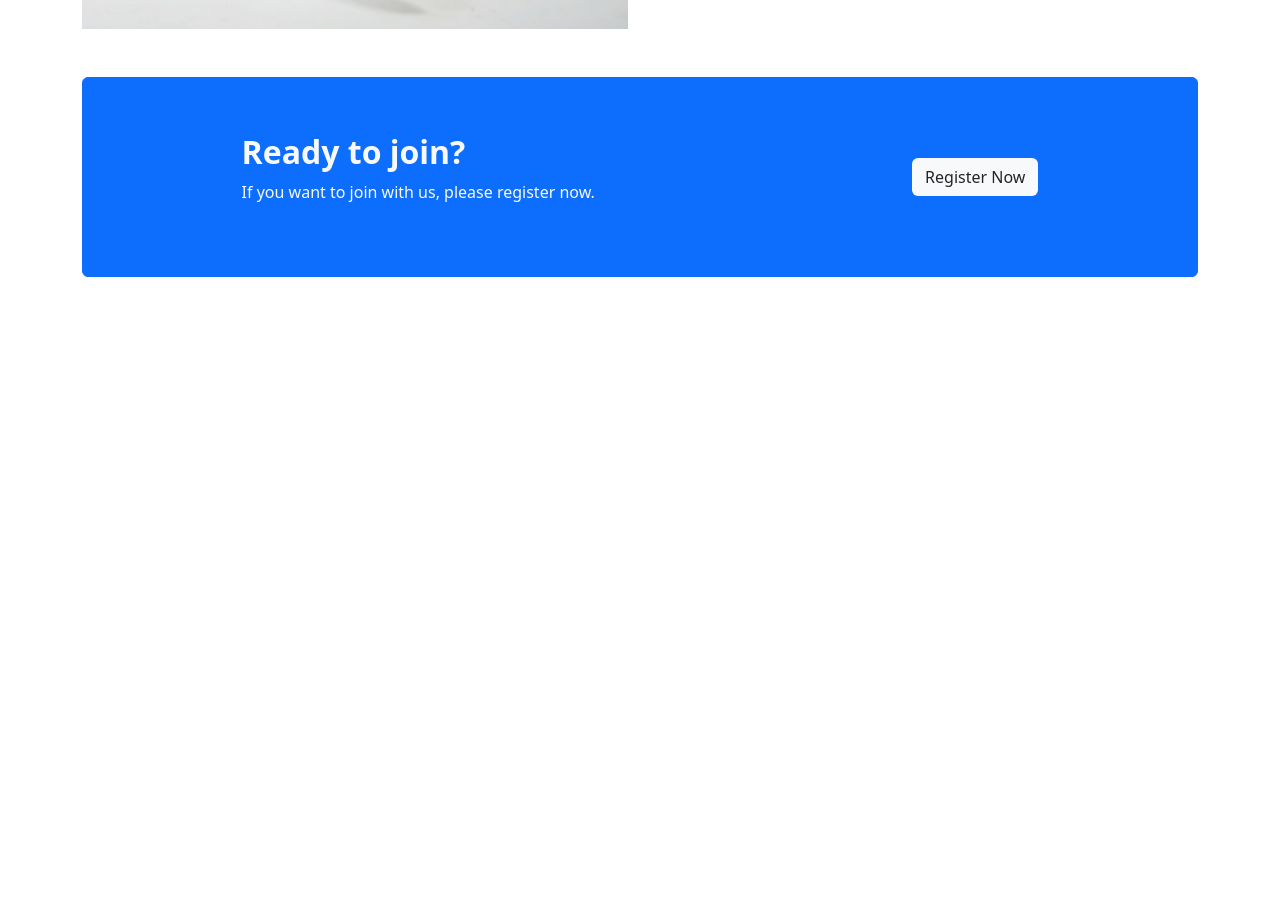
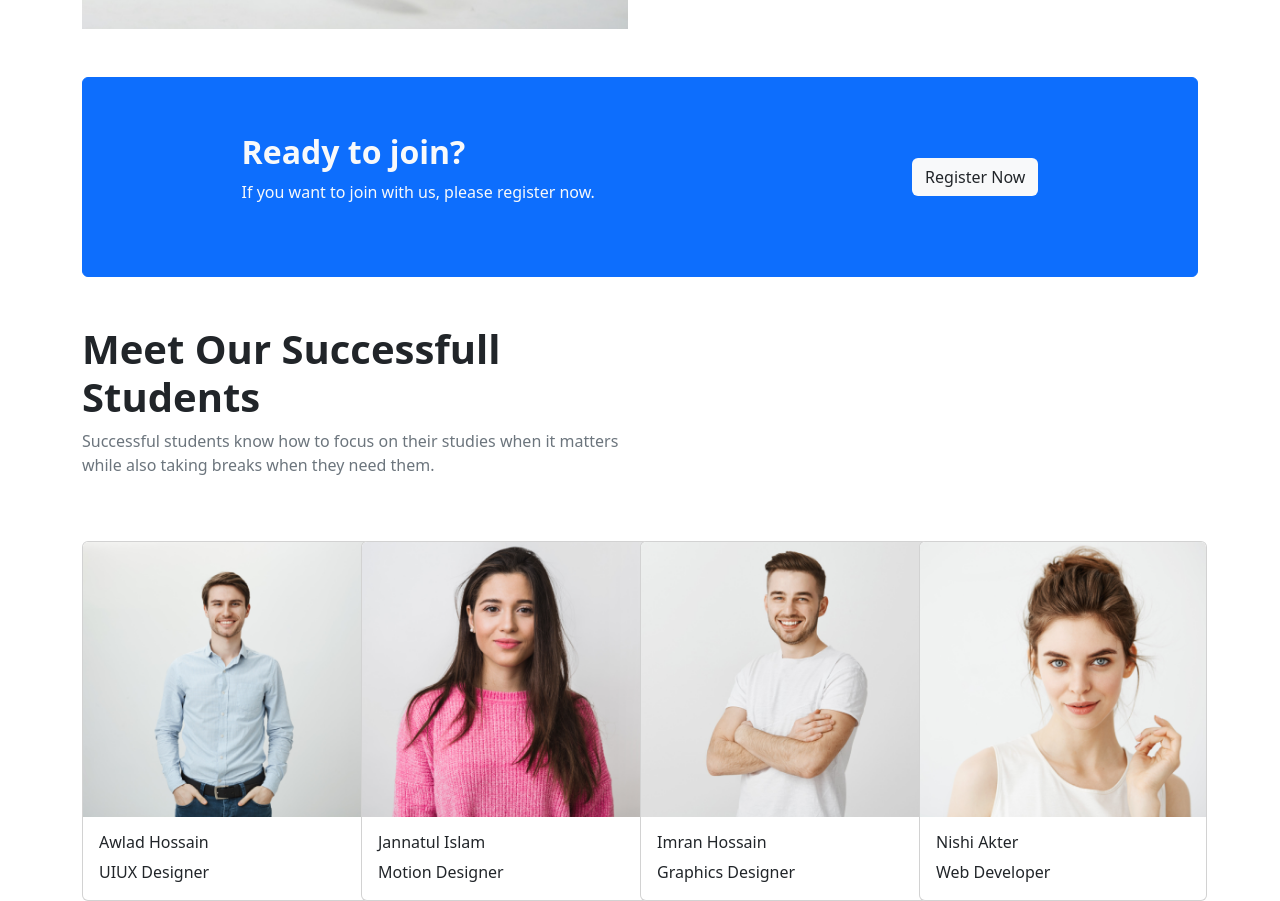
Before and after one commit to rifatahmed787/edTech-website, a plain HTML site: page index.html in a window 1280 px wide. Shown: the part 2253-3154 px from the top of the page. Before the commit the page ends 2530 px from the top, so only its background shows below. Drawn offline with nearby package versions, Linux system fonts and the light colour scheme.

Commit message:
students section added

```diff
--- a/index.html
+++ b/index.html
@@ -239,6 +239,7 @@
             </div>
         </section>
         <!-- courses section end -->
+
         <!-- working section start -->
         <section class="container">
             <div class="row  mt-5">
@@ -276,6 +277,7 @@
 
         </section>
         <!-- working section end -->
+
         <!-- join section start -->
         <section class="container">
             <div
@@ -291,6 +293,58 @@
         </section>
         <!-- join section end -->
 
+        <!-- students section start -->
+        <section class="container">
+            <div class="row mt-5">
+                <div class="col-6">
+                    <h1 class="fw-bold">Meet Our Successfull Students</h1>
+                    <p class="text-muted">Successful students know how to focus on their studies when it matters while
+                        also
+                        taking breaks when they need them.</p>
+                </div>
+                <div class="row  mt-5">
+                    <div class="col-3">
+                        <div class="card gx-5" style="width: 18rem;">
+                            <img src="./images/student/student-1.png" class="card-img-top img-fluid" alt="...">
+                            <div class="card-body">
+                                <h6>Awlad Hossain</h6>
+                                <p class="card-text">UIUX Designer</p>
+                            </div>
+                        </div>
+                    </div>
+                    <div class="col-3">
+                        <div class="card" style="width: 18rem;">
+                            <img src="images/student/student-2.png" class="card-img-top img-fluid" alt="...">
+                            <div class="card-body">
+                                <h6>Jannatul Islam</h6>
+                                <p class="card-text">Motion Designer</p>
+                            </div>
+                        </div>
+                    </div>
+                    <div class="col-3">
+                        <div class="card" style="width: 18rem;">
+                            <img src="./images/student/student-3.png" class="card-img-top img-fluid" alt="...">
+                            <div class="card-body">
+                                <h6>Imran Hossain</h6>
+                                <p class="card-text">Graphics Designer</p>
+                            </div>
+                        </div>
+                    </div>
+                    <div class="col-3">
+                        <div class="card" style="width: 18rem;">
+                            <img src="./images/student/student-4.png" class="card-img-top img-fluid" alt="...">
+                            <div class="card-body">
+                                <h6>Nishi Akter</h6>
+                                <p class="card-text">Web Developer</p>
+                            </div>
+                        </div>
+                    </div>
+
+                </div>
+            </div>
+        </section>
+        <!-- students section end -->
+
     </main>
     <!------------------- main end ----------------->
 
```
